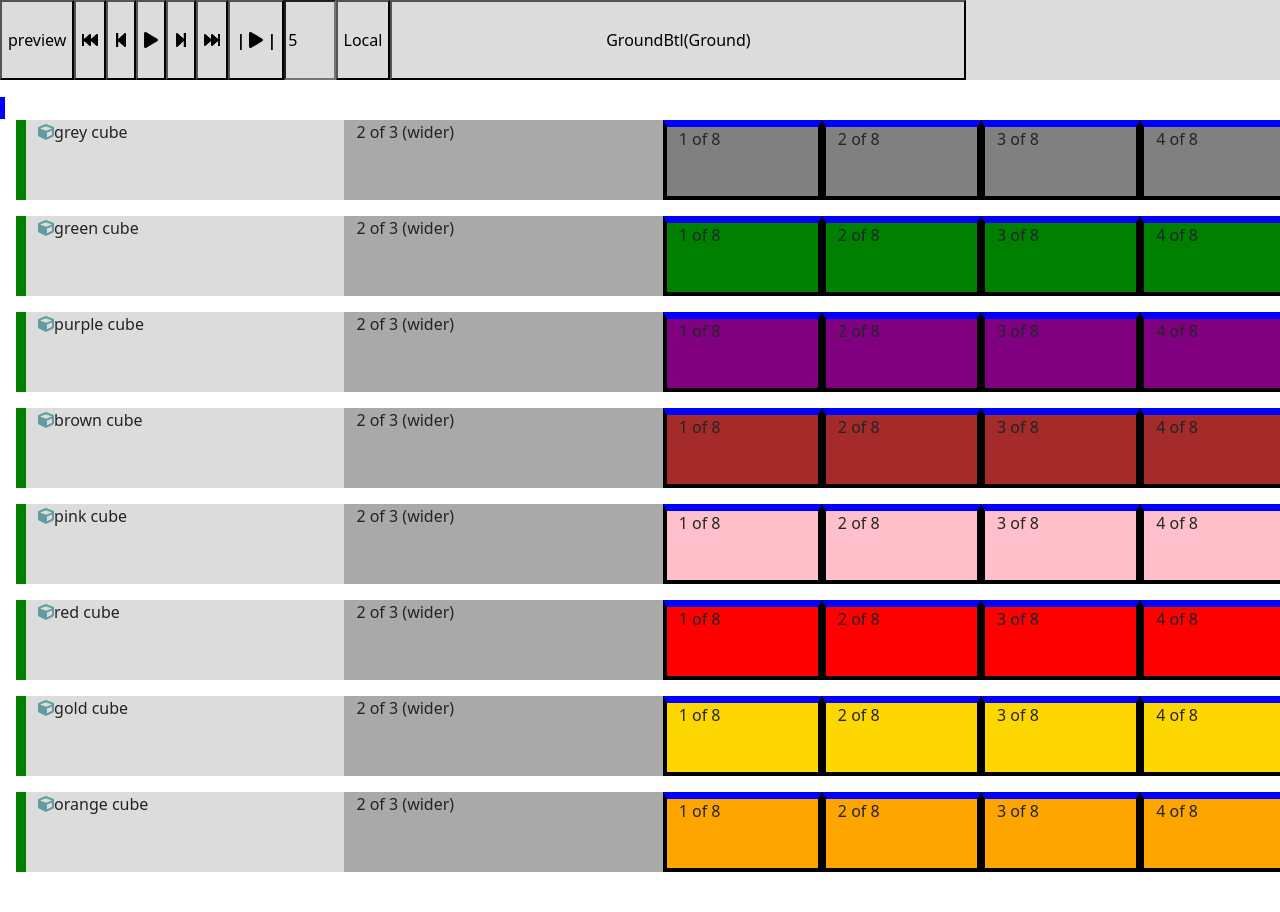
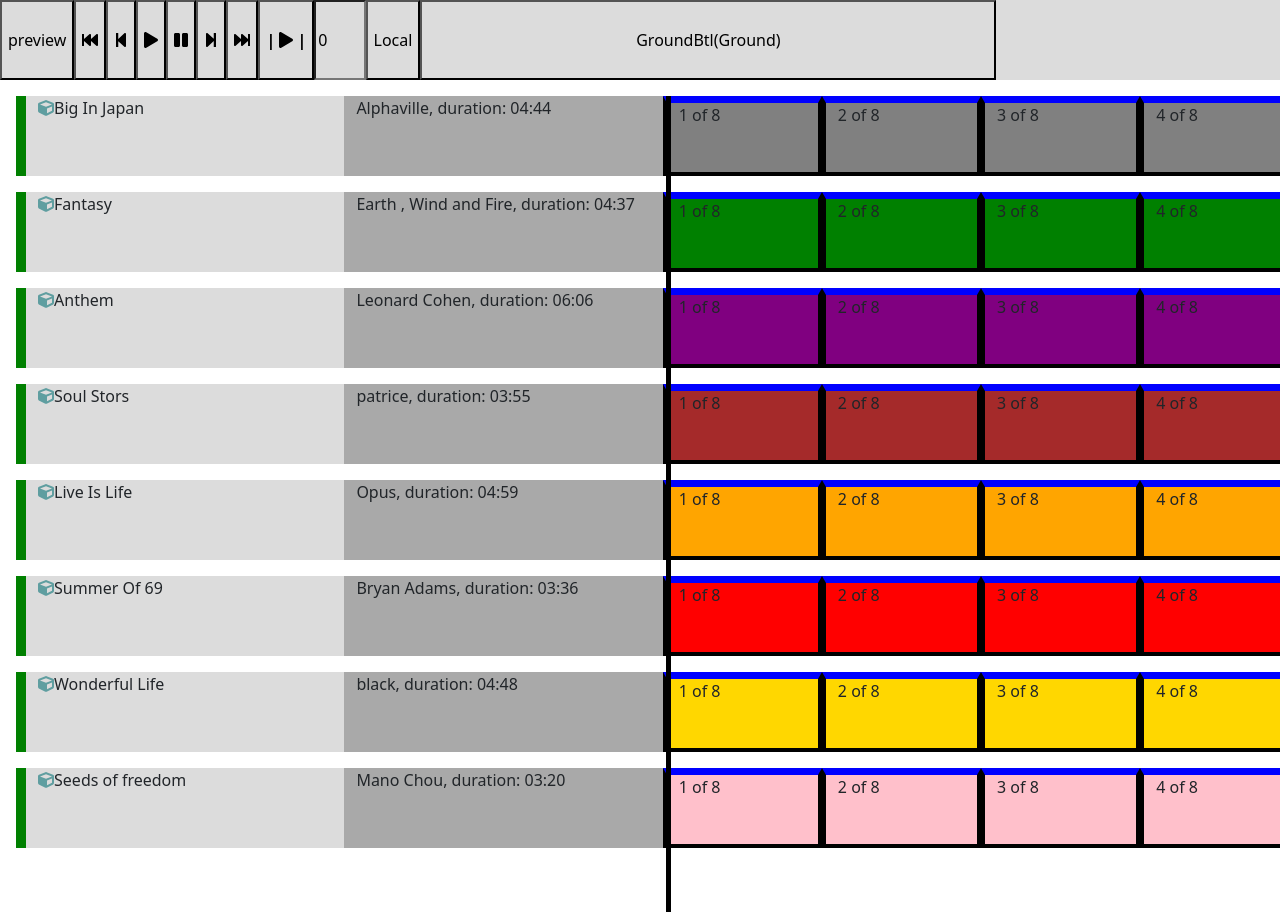
Before and after one commit to zivserphos/loop-machine, a React (Create React App) app in the folder client/: page / in a window 1280 px wide. Shown: the top 912 px of the page. Before the commit the page ends 888 px from the top, so only its background shows below. Built offline with nearby package versions, Linux system fonts and the light colour scheme.

Commit message:
added array of songs to my loop machine

```diff
--- /dev/null
+++ b/client/src/@types/songs.d.ts
@@ -0,0 +1,6 @@
+declare interface Song {
+  duration: number;
+  name: string;
+  band: string;
+  color: string;
+}
--- a/client/src/App.tsx
+++ b/client/src/App.tsx
@@ -2,16 +2,24 @@
 import { Container } from "react-bootstrap";
 import GridToolBar from "./components/GridToolbar";
 import Cube from "./components/Cube";
-import colors from "./utils/colors";
+// import colors from "./utils/colors";
+import songs from "./utils/songs";
 
 const App = function () {
   return (
     <div>
       <GridToolBar />
-      <span style={{ borderLeft: "5px solid blue", height: "60vh" }}> </span>
+      <span
+        style={{
+          marginLeft: "52vw",
+          borderLeft: "5px solid black",
+          height: "102vh",
+          position: "absolute",
+        }}
+      />
       <Container fluid style={{ marginLeft: "1rem" }}>
-        {colors.map((color) => (
-          <Cube color={color} />
+        {songs.map((song) => (
+          <Cube song={song} />
         ))}
       </Container>
     </div>
--- a/client/src/components/Cube.tsx
+++ b/client/src/components/Cube.tsx
@@ -4,21 +4,22 @@
 import { faMicrophone, faCube } from "@fortawesome/free-solid-svg-icons";
 import "./cube.scss";
 import ChannelChunk from "./Channel-Chunk";
+import durationDisplay from "../utils/durationDisplay";
 
-const Cube = function ({ color }: { color: string }) {
+const Cube = function ({ song }: { song: Song }) {
   const arr = [...Array(8)].map((_, i) => i);
   return (
     <Row
       className="justify-content-md-center cube"
-      style={{ backgroundColor: color }}
+      style={{ backgroundColor: song.color }}
     >
       <Col className="col1" xs={2} sm={2} md={2} lg={2}>
         {/* <FontAwesomeIcon icon={faMicrophone} className="microphone" /> */}
         <FontAwesomeIcon icon={faCube} className="cubelogo" />
-        {`${color} cube`}
+        {`${song.name}`}
       </Col>
       <Col xs={2} sm={2} md={2} lg={2} className="col2">
-        2 of 3 (wider)
+        {`${song.band},   duration:  ${durationDisplay(song.duration)}`}
       </Col>
       {arr.map((number) => (
         <ChannelChunk index={number} />
--- a/client/src/components/GridToolbar.tsx
+++ b/client/src/components/GridToolbar.tsx
@@ -1,4 +1,5 @@
-import React, { useState, useEffect } from "react";
+/* eslint-disable @typescript-eslint/no-non-null-assertion */
+import React, { useState, useEffect, useRef } from "react";
 import { FontAwesomeIcon } from "@fortawesome/react-fontawesome";
 import {
   faStepBackward,
@@ -6,23 +7,39 @@
   faPlay,
   faStepForward,
   faFastForward,
+  faPause,
 } from "@fortawesome/free-solid-svg-icons";
 import "./gridtoolbar.scss";
+import durationDisplay from "../utils/durationDisplay";
 
 const GridToolBar = function () {
   const [seconds, setSeconds] = useState<number>(0);
-  const [timer, setTimer] = useState<number>(0);
-  // const [timeInSec, setTimeInSec] = useState<number>(0);
+  // const [displayTime, setDisplayTime] = useState<string>("00:00");
+  const [isRunning, setIsRunning] = useState<boolean>(false);
+  const interval = useRef<NodeJS.Timeout | null>(null);
   const startSong = () => {
-    console.log(seconds);
+    if (!isRunning) {
+      setIsRunning(true);
+      interval.current = setInterval(() => {
+        setSeconds((prev) => prev + 1);
+      }, 1000);
+    }
   };
 
-  useEffect(() => {
-    const interval = setInterval(() => {
-      setSeconds((prev) => prev + 1);
-    }, 1000);
-    return () => clearInterval(interval);
-  }, []);
+  const stopSong = () => {
+    clearInterval(interval.current!);
+    setIsRunning(false);
+  };
+
+  const resetSong = () => setSeconds(0);
+
+  const go10SecBack = () =>
+    seconds < 10 ? setSeconds(0) : setSeconds(seconds - 10);
+
+  const go10SecForward = () => setSeconds(seconds + 10);
+
+  const updateSeconds = ({ target }: { target: HTMLInputElement }) =>
+    setSeconds(Number(target.value));
 
   return (
     <div className="grid-tool-bar">
@@ -31,22 +48,27 @@
       </span>
       <span>
         <button type="button">
-          <FontAwesomeIcon icon={faFastBackward} />
+          <FontAwesomeIcon icon={faFastBackward} onClick={resetSong} />
+        </button>
+      </span>
+      <span>
+        <button type="button" onClick={go10SecBack}>
+          <FontAwesomeIcon icon={faStepBackward} />
+        </button>
+      </span>
+      <span>
+        <button type="button" onClick={startSong}>
+          <FontAwesomeIcon icon={faPlay} />
+        </button>
+      </span>
+      <span>
+        <button type="button" onClick={stopSong}>
+          <FontAwesomeIcon icon={faPause} />
         </button>
       </span>
       <span>
         <button type="button">
-          <FontAwesomeIcon icon={faStepBackward} />
-        </button>
-      </span>
-      <span>
-        <button type="button" onClick={() => startSong()}>
-          <FontAwesomeIcon icon={faPlay} />
-        </button>
-      </span>
-      <span>
-        <button type="button">
-          <FontAwesomeIcon icon={faStepForward} />
+          <FontAwesomeIcon icon={faStepForward} onClick={go10SecForward} />
         </button>
       </span>
       <span>
@@ -62,7 +84,13 @@
         </button>
       </span>
       <span>
-        <input type="number" min={0} key={seconds} defaultValue={seconds} />
+        <input
+          type="number"
+          min={0}
+          key={seconds}
+          defaultValue={seconds}
+          onChange={updateSeconds}
+        />
       </span>
       <span>
         <button type="button">Local</button>
--- /dev/null
+++ b/client/src/utils/durationDisplay.ts
@@ -0,0 +1,16 @@
+const durationDisplay = (duration: number) => {
+  const newDuration: (string | number)[] = [
+    Math.floor(duration / 60),
+    duration % 60,
+  ];
+  if (newDuration[1] < 10) {
+    newDuration[1] = `0${newDuration[1].toString()}`;
+  }
+  if (newDuration[0] < 10) {
+    newDuration[0] = `0${newDuration[0].toString()}`;
+  }
+
+  return newDuration.join(":");
+};
+
+export default durationDisplay;
--- /dev/null
+++ b/client/src/utils/songs.ts
@@ -0,0 +1,22 @@
+const songs: Song[] = [
+  { duration: 284, name: "Big In Japan", band: "Alphaville", color: "grey" },
+  {
+    duration: 277,
+    name: "Fantasy",
+    band: "Earth , Wind and Fire",
+    color: "green",
+  },
+  { duration: 366, name: "Anthem", band: "Leonard Cohen", color: "purple" },
+  { duration: 235, name: "Soul Stors", band: "patrice", color: "brown" },
+  { duration: 299, name: "Live Is Life", band: "Opus", color: "orange" },
+  { duration: 216, name: "Summer Of 69", band: "Bryan Adams", color: "red" },
+  { duration: 288, name: "Wonderful Life", band: "black", color: "gold" },
+  {
+    duration: 200,
+    name: "Seeds of freedom",
+    band: "Mano Chou",
+    color: "pink",
+  },
+];
+
+export default songs;
```
Also changed, not shown: client/src/state/cursorReducer/cursor-actions.ts (added), client/src/state/cursorReducer/cursor-reducer.ts (added), client/src/state/cursorReducer/cursor-types.ts (added).
